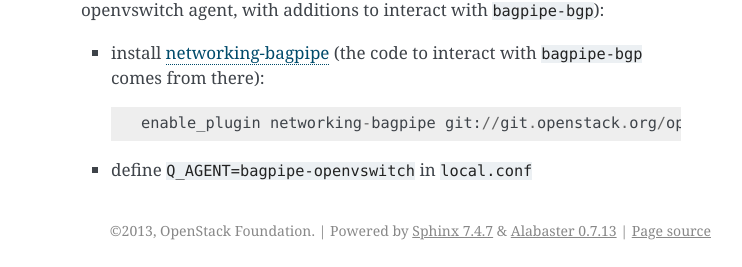
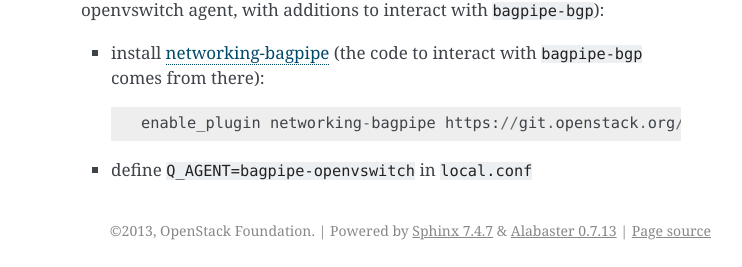
Before and after one commit to openstack/networking-bgpvpn, a Sphinx documentation site: the page built from doc/source/bagpipe/index.rst, in a window 1280 px wide. Shown: the part 1524-1791 px from the top of the page, without its empty margins (399-1141 px from the left). Built offline with Sphinx 7.4.7, drawn with Linux system fonts in a browser that asks for light colours.

Commit message:
Replace openstack.org git:// URLs with https://
This is a mechanically generated change to replace openstack.org
git:// URLs with https:// equivalents.

This is in aid of a planned future move of the git hosting
infrastructure to a self-hosted instance of gitea (https://gitea.io),
which does not support the git wire protocol at this stage.

This update should result in no functional change.

For more information see the thread at

 http://lists.openstack.org/pipermail/openstack-discuss/2019-March/003825.html

Change-Id: If5833e8e422a689c0ccca7205a234b05f200d1bf

```diff
--- a/README.rst
+++ b/README.rst
@@ -32,7 +32,7 @@
 * add the devstack plugin for the BGPVPN service plugin to your ``local.conf``: ::
 
 	[[local|localrc]]
-	enable_plugin networking-bgpvpn git://git.openstack.org/openstack/networking-bgpvpn.git
+	enable_plugin networking-bgpvpn https://git.openstack.org/openstack/networking-bgpvpn.git
 
 * bgpvpn-create/update/associate/delete/show/list commands will be available with
   the neutron client, for example: ::
--- a/doc/source/bagpipe/index.rst
+++ b/doc/source/bagpipe/index.rst
@@ -68,7 +68,7 @@
 
     * install networking-bagpipe_  (the code to interact with ``bagpipe-bgp`` comes from there)::
 
-        enable_plugin networking-bagpipe git://git.openstack.org/openstack/networking-bagpipe.git
+        enable_plugin networking-bagpipe https://git.openstack.org/openstack/networking-bagpipe.git
 
     * define ``Q_AGENT=bagpipe-openvswitch`` in ``local.conf``
 
```
Also changed, not shown: 1 other file.
